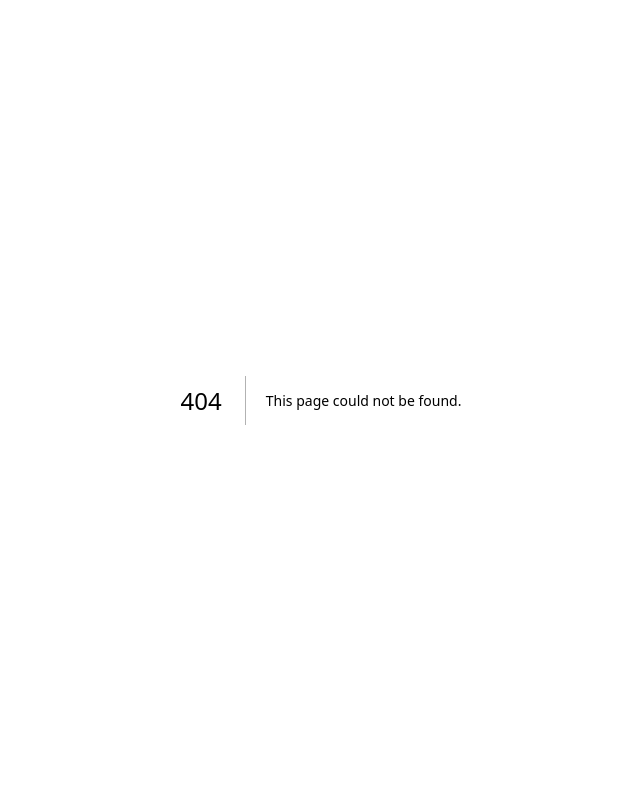
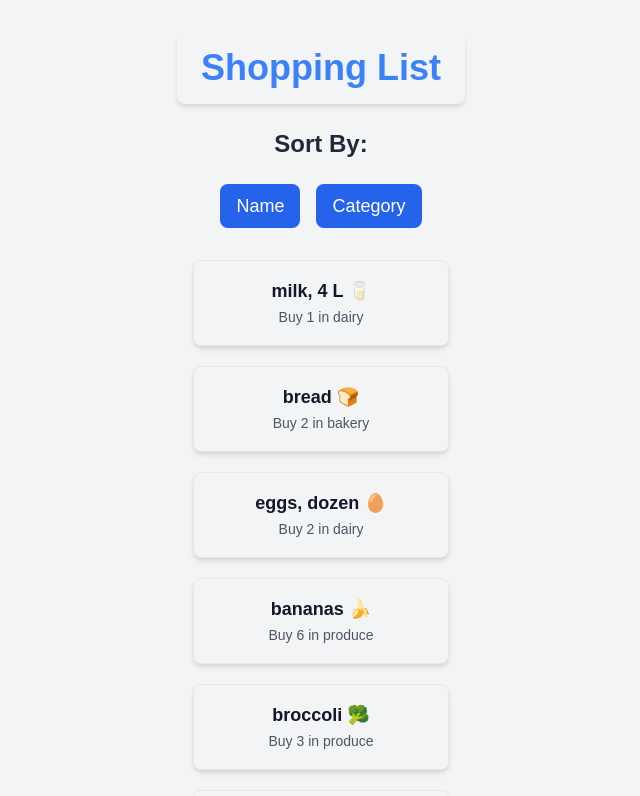
Before and after one commit to scottvan2008/cprg306-assignments, a Next.js app: page /week-6 in a window 1280 px wide. Before the commit this address had no page. Shown: the top 796 px of the page, without its empty margins (319-959 px from the left). Built offline with nearby package versions, Linux system fonts and the light colour scheme.

Commit message:
week 6 submit and week 4 update

```diff
--- a/app/page.js
+++ b/app/page.js
@@ -12,6 +12,7 @@ export default function Home() {
                 <li><Link href="./week-3">Week 3 Assignment</Link></li>
                 <li><Link href="./week-4">Week 4 Assignment</Link></li>
                 <li><Link href="./week-5">Week 5 Assignment</Link></li>
+                <li><Link href="./week-6">Week 6 Assignment</Link></li>
             </ul>
         </main>
     );
--- a/app/week-4/new-item.js
+++ b/app/week-4/new-item.js
@@ -7,17 +7,12 @@ export default function AdvCounter({currentCount, incrementCounterFunction, decr
     if (currentCount <= 1) {
         btn1Disabled = true;
     }
-
     let btn2Disabled = false;
     if (currentCount >= 20) {
         btn2Disabled = true;
     }
 
-
-
     return(
-
-
         <div className=" bg-blue-50 p-5 flex items-center justify-center my-5 mx-3">
         <p className="text-lg mr-10 w-10"> {currentCount} </p>
 
@@ -29,6 +24,5 @@ export default function AdvCounter({currentCount, incrementCounterFunction, decr
         hover:bg-blue-800 active:bg-yellow-600 disabled:bg-gray-400"
         onClick={ incrementCounterFunction } disabled={btn2Disabled}>+</button>
         </div>
-
     );
 }
--- a/app/week-4/page.js
+++ b/app/week-4/page.js
@@ -10,13 +10,11 @@ export default function AdvCounterPage() {
     const incrementCounter = () => {
         if(count < 20)
         setCount(count + 1);
-
     }
 
     const decrementCounter = () => {
         if(count > 1)
         setCount(count - 1);
-
     }
 
     return(
--- /dev/null
+++ b/app/week-6/item-list.js
@@ -0,0 +1,54 @@
+
+"use client";
+import itemsJson from './items.json';
+import { useState } from 'react';
+
+export default function ItemList() {
+    const [items, setItems] = useState(itemsJson);
+    const [sortCriteria, setSort] = useState('name');
+
+    const sortItems = (criteria) => {
+        const sortedItems = [...items].sort((a, b) => {
+            if (criteria === 'name') {
+                return a.name.localeCompare(b.name);
+            } else if (criteria === 'category') {
+                return a.category.localeCompare(b.category);
+            }
+            return 0;
+        });
+        setItems(sortedItems);
+    };
+
+    return (
+        <div className="text-center text-gray-800">
+            <h1 className="text-2xl font-bold text-gray-800 mb-6">Sort By:</h1>
+            <div className="space-x-4">
+                <button
+                    className="px-4 py-2 text-lg font-medium bg-blue-600 text-white rounded-lg hover:bg-blue-700 transition-all"
+                    onClick={() => { setSort('name'); sortItems('name'); }}
+                >
+                    Name
+                </button>
+                <button
+                    className="px-4 py-2 text-lg font-medium bg-blue-600 text-white rounded-lg hover:bg-blue-700 transition-all"
+                    onClick={() => { setSort('category'); sortItems('category'); }}
+                >
+                    Category
+                </button>
+            </div>
+            <div className="flex justify-center mt-8">
+                <ul className="list-none">
+                    {items.map((item, index) => (
+                        <li
+                            className="mb-5 w-64 bg-gray-100 shadow-md rounded-lg text-gray-900 p-4 border border-gray-200"
+                            key={index}
+                        >
+                            <span className="block font-semibold text-lg">{item.name}</span>
+                            <span className="text-sm text-gray-600">Buy {item.quantity} in {item.category}</span>
+                        </li>
+                    ))}
+                </ul>
+            </div>
+        </div>
+    );
+}
--- /dev/null
+++ b/app/week-6/item.js
@@ -0,0 +1,15 @@
+
+
+export default function Item({ name, quantity, category }) {
+    return (
+        <div className="w-full flex justify-center my-4">
+            <ul className="w-full max-w-sm">
+                <li className="bg-yellow-100 p-4 rounded-lg shadow-md">
+                    <div className="font-semibold text-blue-700 text-lg mb-2">Name: {name}</div>
+                    <div className="text-blue-700 mb-1">Quantity: {quantity}</div>
+                    <div className="text-blue-700">Category: {category}</div>
+                </li>
+            </ul>
+        </div>
+    );
+};
--- /dev/null
+++ b/app/week-6/items.json
@@ -0,0 +1,74 @@
+[
+    {
+      "id": "1h2GJKH12gkHG31h1H",
+      "name": "milk, 4 L 🥛",
+      "quantity": 1,
+      "category": "dairy"
+    },
+    {
+      "id": "2KJH3k2j3H1k2J3K1H",
+      "name": "bread 🍞",
+      "quantity": 2,
+      "category": "bakery"
+    },
+    {
+      "id": "3h2KJH3k2j3H1k2J3",
+      "name": "eggs, dozen 🥚",
+      "quantity": 2,
+      "category": "dairy"
+    },
+    {
+      "id": "4k2J3K1H2GJKH12gk",
+      "name": "bananas 🍌",
+      "quantity": 6,
+      "category": "produce"
+    },
+    {
+      "id": "5H1h1H2KJH3k2j3H",
+      "name": "broccoli 🥦",
+      "quantity": 3,
+      "category": "produce"
+    },
+    {
+      "id": "6H1k2J3K1H2GJKH1",
+      "name": "chicken breasts, 1 kg 🍗",
+      "quantity": 1,
+      "category": "meat"
+    },
+    {
+      "id": "7gkHG31h1H2KJH3k",
+      "name": "pasta sauce 🍝",
+      "quantity": 3,
+      "category": "canned goods"
+    },
+    {
+      "id": "8j3H1k2J3K1H2GJK",
+      "name": "spaghetti, 454 g 🍝",
+      "quantity": 2,
+      "category": "dry goods"
+    },
+    {
+      "id": "9H12gkHG31h1H2KJ",
+      "name": "toilet paper, 12 pack 🧻",
+      "quantity": 1,
+      "category": "household"
+    },
+    {
+      "id": "10H3k2j3H1k2J3K1",
+      "name": "paper towels, 6 pack",
+      "quantity": 1,
+      "category": "household"
+    },
+    {
+      "id": "11k2J3K1H2GJKH12",
+      "name": "dish soap 🍽️",
+      "quantity": 1,
+      "category": "household"
+    },
+    {
+      "id": "12GJKH12gkHG31h1",
+      "name": "hand soap 🧼",
+      "quantity": 4,
+      "category": "household"
+    }
+  ]
--- /dev/null
+++ b/app/week-6/page.js
@@ -0,0 +1,17 @@
+
+
+import ItemList from "./item-list.js";
+
+export default function Page() {
+    return (
+        <main className="min-h-screen w-full flex flex-col items-center bg-gray-100 py-8">
+            <h1 className="text-4xl font-bold text-blue-500 bg-gray-100 py-4 px-6 rounded-lg shadow-md mb-6">
+                Shopping List
+            </h1>
+
+            <section className="w-full max-w-2xl px-4">
+                <ItemList />
+            </section>
+        </main>
+    );
+};
```
